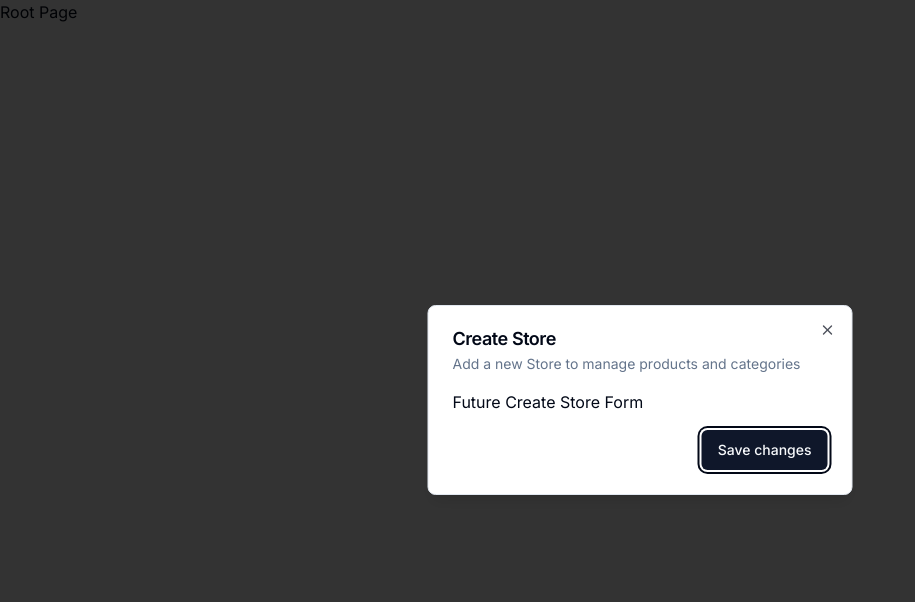
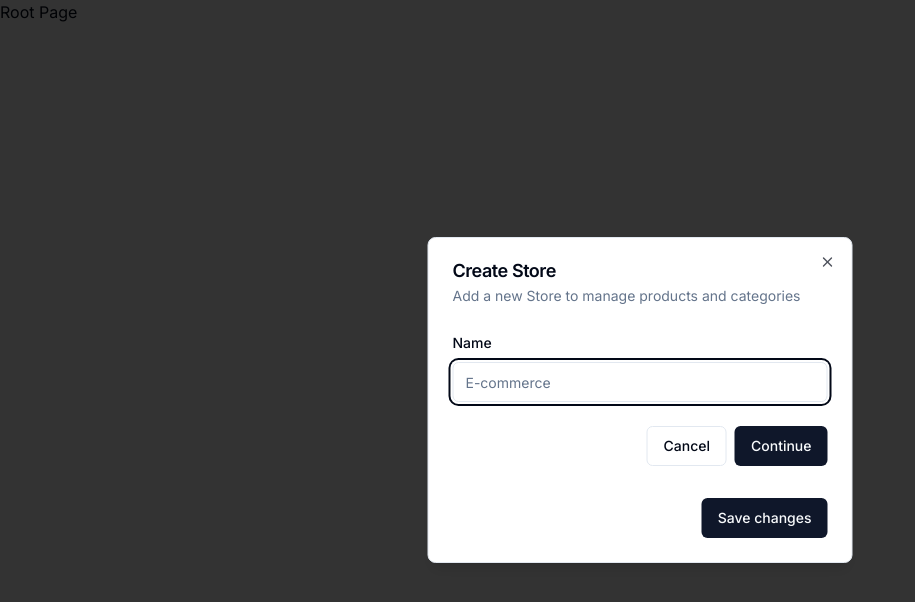
Before and after one commit to yetabalij/ecommerce-admin, a Next.js app: page / in a window 1280 px wide. Shown: the top 602 px of the page, without its empty margins (0-915 px from the left). Built offline with nearby package versions, Linux system fonts and the light colour scheme.

Commit message:
form component is added.

```diff
--- a/components/modals/store-modal.tsx
+++ b/components/modals/store-modal.tsx
@@ -1,8 +1,38 @@
 import { useStoreModal } from "@/hooks/use-store-modal";
 import { Modal } from "../ui/modal";
+import { useForm } from "react-hook-form";
+import {
+  Form,
+  FormControl,
+  FormField,
+  FormItem,
+  FormLabel,
+  FormMessage,
+} from "@/components/ui/form";
+
+import * as z from "zod";
+import { zodResolver } from "@hookform/resolvers/zod";
+import { render } from "react-dom";
+import { Input } from "../ui/input";
+import { Button } from "../ui/button";
+
+const formSchema = z.object({
+  name: z.string().min(1),
+});
 
 export const StoreModal = () => {
   const storeModal = useStoreModal();
+
+  const form = useForm<z.infer<typeof formSchema>>({
+    resolver: zodResolver(formSchema),
+    defaultValues: {
+      name: "",
+    },
+  });
+
+  const onSubmit = async (values: z.infer<typeof formSchema>) => {
+    console.log(values);
+  };
   return (
     <Modal
       title="Create Store"
@@ -10,7 +40,31 @@ export const StoreModal = () => {
       isOpen={storeModal.isOpen}
       onClose={storeModal.onClose}
     >
-      Future Create Store Form
+      <div className="space-y-4 py-2 pb-4">
+        <Form {...form}>
+          <form onSubmit={form.handleSubmit(onSubmit)}>
+            <FormField
+              control={form.control}
+              name="name"
+              render={({ field }) => (
+                <FormItem>
+                  <FormLabel>Name</FormLabel>
+                  <FormControl>
+                    <Input placeholder="E-commerce" {...field} />
+                  </FormControl>
+                  <FormMessage />
+                </FormItem>
+              )}
+            />
+            <div className="pt-6 space-x-2 flex items-center justify-end w-full">
+              <Button variant="outline" onClick={storeModal.onClose}>
+                Cancel
+              </Button>
+              <Button type="submit">Continue</Button>
+            </div>
+          </form>
+        </Form>
+      </div>
     </Modal>
   );
 };
```
